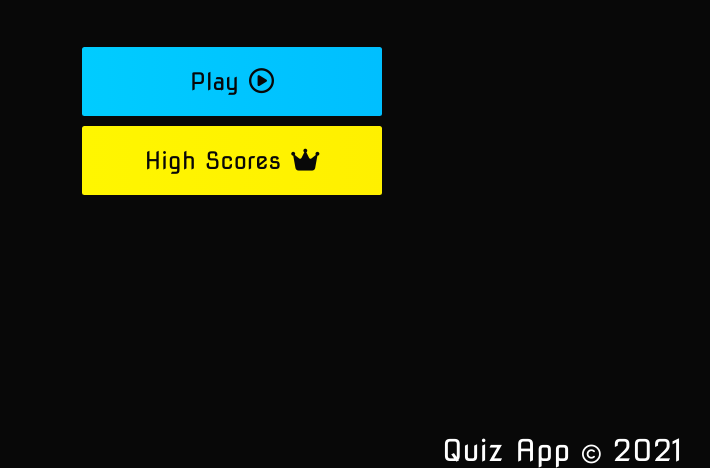
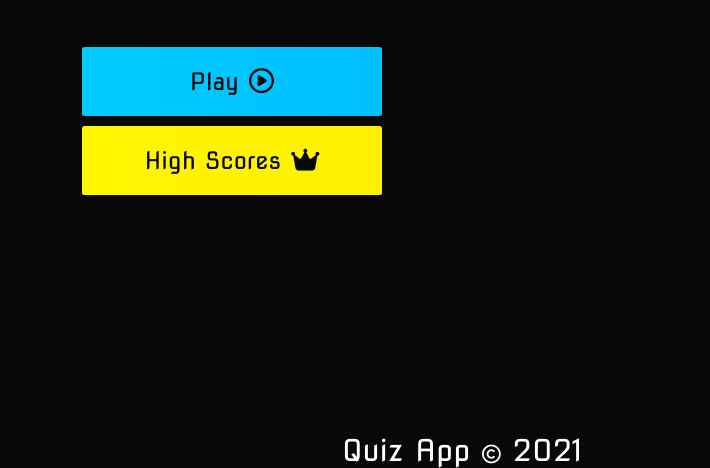
Before and after one commit to LeslieLopez25/Quiz-App, a plain HTML site: page index.html in a window 1280 px wide. Shown: the part 332-800 px from the top of the page, without its empty margins (408-1118 px from the left). Drawn offline with Linux system fonts and the light colour scheme.

```diff
--- a/styles.css
+++ b/styles.css
@@ -109,7 +109,7 @@ small {
     font-size: 3rem;
     position: absolute;
     bottom: 0;
-    left: 85rem;
+    left: 75rem;
 }
 
 @media screen and (max-width: 48em) {
```
Also changed, not shown: 1 other file.
